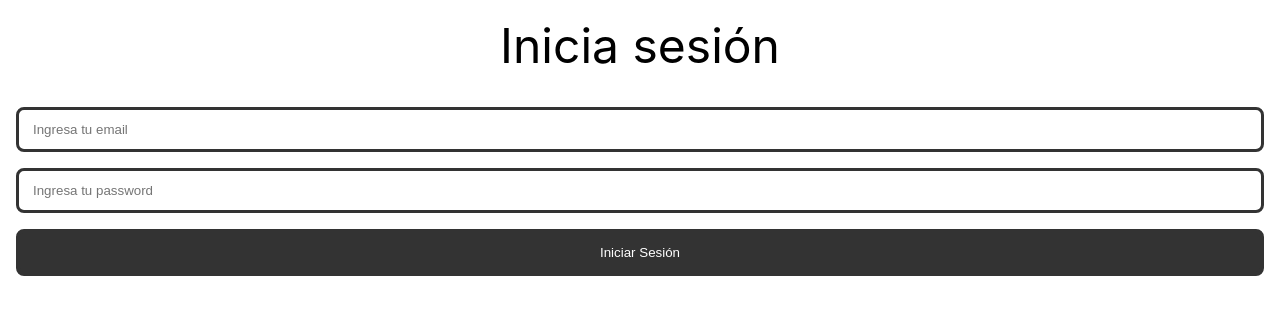
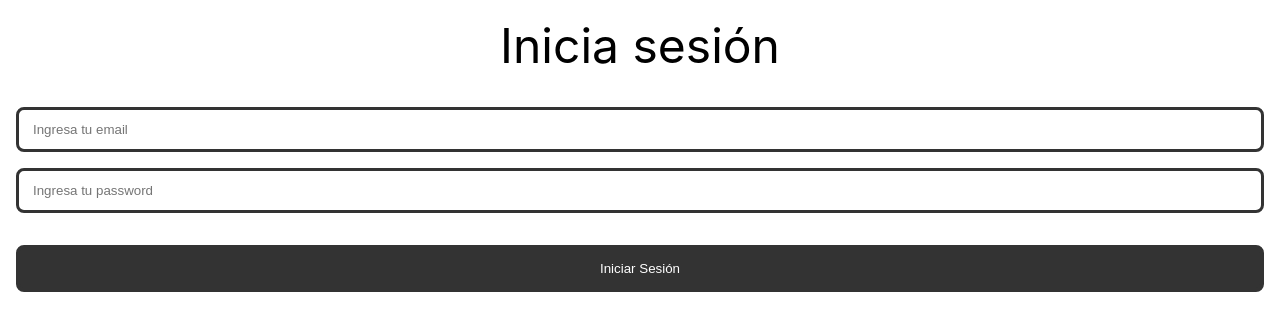
Before and after one commit to Tour-App/tour-app-web, a React (Create React App) app: page / in a window 1280 px wide. Shown: the top 330 px of the page. Built offline with nearby package versions, Linux system fonts and the light colour scheme.

Commit message:
Add disabled and error handlers

```diff
--- a/src/components/Button.jsx
+++ b/src/components/Button.jsx
@@ -1,6 +1,6 @@
 import styled from 'styled-components';
 import PropTypes from 'prop-types';
-import { lighten } from 'polished';
+import { lighten, darken } from 'polished';
 
 const ButtonStyled = styled.button`
   &.button {
@@ -16,16 +16,34 @@ const ButtonStyled = styled.button`
     background: ${({ filled }) => filled ? lighten(0.1 ,'#333333'): 'transparent'};
     border-color: ${lighten(0.1 ,'#333333')};
   }
+
+  &.button:active {
+    background: ${({ filled }) => filled ? darken(0.5 ,'#333333'): 'transparent'};
+    border-color: ${darken(0.5 ,'#333333')};
+  }
 `;
 
-function Button({ children, label, className, type, filled }) {
+function Button({
+  children,
+  label,
+  className,
+  type,
+  filled,
+  loading,
+  onClick
+}) {
+  let buttonContent = children || label;
+  if (loading) {
+    buttonContent = 'Loading...';
+  }
   return (
     <ButtonStyled
       className={`${className} button`}
       type={type}
       filled={filled}
+      onClick={onClick}
     >
-      {children || label}
+      {buttonContent}
     </ButtonStyled>
   )
 }
@@ -46,7 +64,15 @@ Button.propTypes = {
   /**
    * El contenido de children
    */
-  children: PropTypes.string
+  children: PropTypes.string,
+  /**
+   * Estado cuando el botón esta cargando
+   */
+  loading: PropTypes.bool,
+  /**
+   * Función a ejecutar cuando se da click
+   */
+  onClick: PropTypes.func.isRequired
 }
 
 Button.defaultProps = {
@@ -54,6 +80,7 @@ Button.defaultProps = {
   label: '',
   filled: false,
   children: '',
+  loading: false
 }
 
 export default Button;
--- a/src/components/Input.jsx
+++ b/src/components/Input.jsx
@@ -1,14 +1,22 @@
 import React from 'react';
 import styled from 'styled-components';
 
-const InputStyled = styled.input`
-  &.text-input {
+const InputStyled = styled.div`
+  &.text-input-container {
+    margin-bottom: 1rem;
+    .text-input {
       border-radius: 8px;
-    border: 3px solid #333333;
+      border: 3px solid ${({ error }) => error ? 'red' : '#333333'};
       width: 100%;
       padding: 12px 14px;
-    margin-bottom: 16px;
     }
+    .text-input-error {
+      font-size: 12px;
+      color: red;
+      margin: 0;
+    }
+  }
+
   `;
 
 function Input({
@@ -16,16 +24,22 @@ function Input({
   value,
   onChange,
   type,
-  placeholder
+  placeholder,
+  error,
+  disabled
 }) {
   return (
-    <InputStyled
-      className={`${className} text-input`}
+    <InputStyled error={error} className={`${className} text-input-container`}>
+      <input
+        className='text-input'
         onChange={onChange}
         value={value}
         type={type || 'text'}
         placeholder={placeholder}
+        disabled={disabled}
       />
+      {error && <p className='text-input-error'>{error}</p>}
+    </InputStyled>
   )
 }
 
--- a/src/pages/login.jsx
+++ b/src/pages/login.jsx
@@ -13,28 +13,64 @@ const LoginStyled = styled.section`
       text-align: center;
       display: block;
     }
+    .login-password {
+      margin-bottom: 2rem;
+    }
   }
 `;
 
-function Login({ className }) {
-  const [email, setEmail] = useState('')
-  const [password, setPassword] = useState('')
+function Login({ className, loading, onLogin }) {
+  const [email, setEmail] = useState('');
+  const [password, setPassword] = useState('');
 
+  const [emailError, setEmailError] = useState(null);
+  const [passwordError, setPasswordError] = useState(null)
+
+  const onLoginHandler = () => {
+    if (!email) {
+      setEmailError('No ingresaste tu email');
+    }
+    if (!password) {
+      setPasswordError('No pusiste password');
+    }
+    onLogin();
+  }
   return (
     <LoginStyled className={`${className} login`}>
       <Title className="login-title">Inicia sesión</Title>
       <Input
+        disabled={loading}
+        error={emailError}
         value={email}
-        onChange={(e) => setEmail(e.target.value)}
+        onChange={(e) => {
+          if (emailError) {
+            setEmailError(null);
+          }
+          setEmail(e.target.value);
+        }}
         placeholder="Ingresa tu email"
       />
       <Input
+        disabled={loading}
+        error={passwordError}
+        className="login-password"
         value={password}
-        onChange={(e) => setPassword(e.target.value)}
+        onChange={(e) => {
+          if (passwordError) {
+            setPasswordError(null);
+          }
+          setPassword(e.target.value);
+        }}
         type="password"
         placeholder="Ingresa tu password"
       />
-      <Button filled>Iniciar Sesión</Button>
+      <Button
+        onClick={onLoginHandler}
+        filled
+        loading={loading}
+      >
+        Iniciar Sesión
+      </Button>
     </LoginStyled>
   )
 }
```
Also changed, not shown: 2 other files (tests, documents, lock files or other folders). Lines whose indentation alone changed are shown as unchanged.
